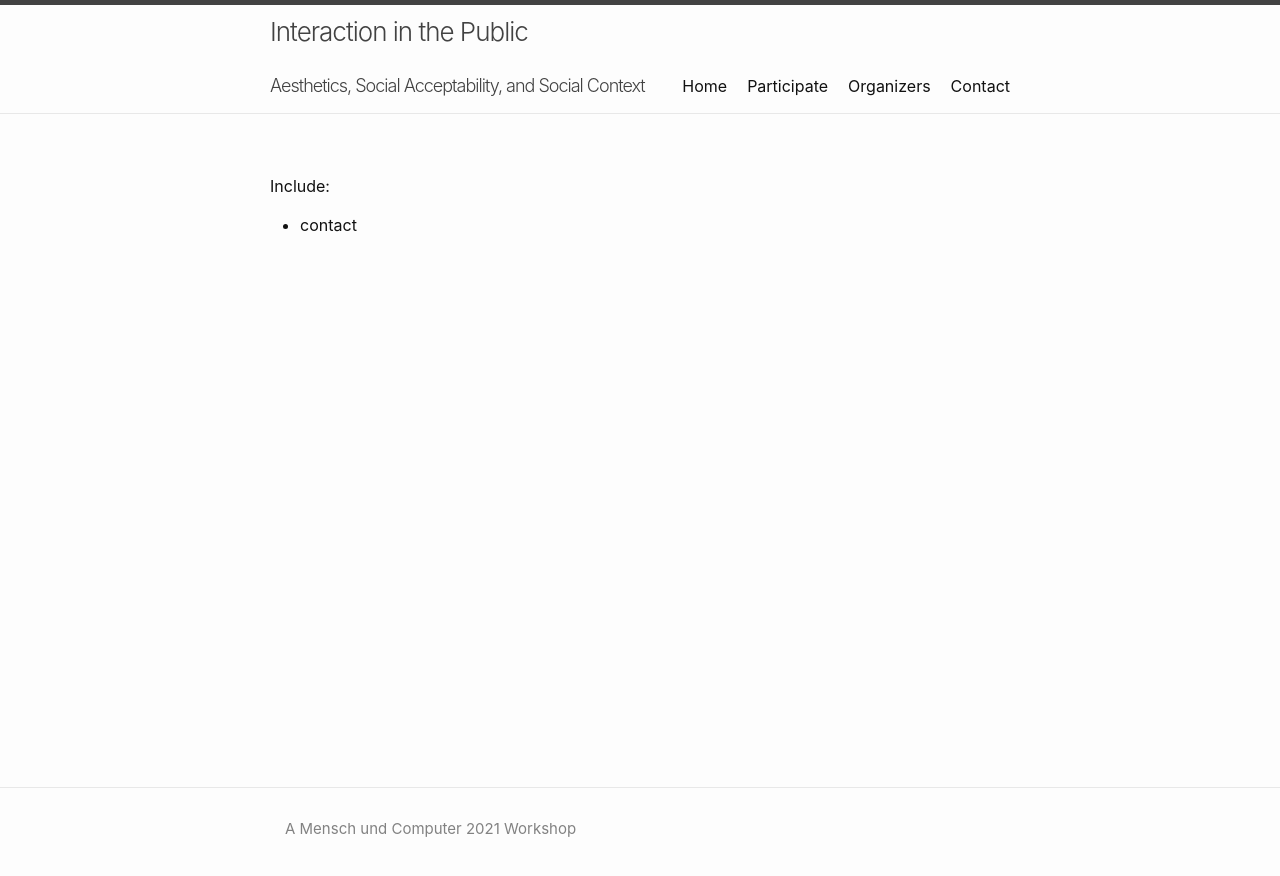
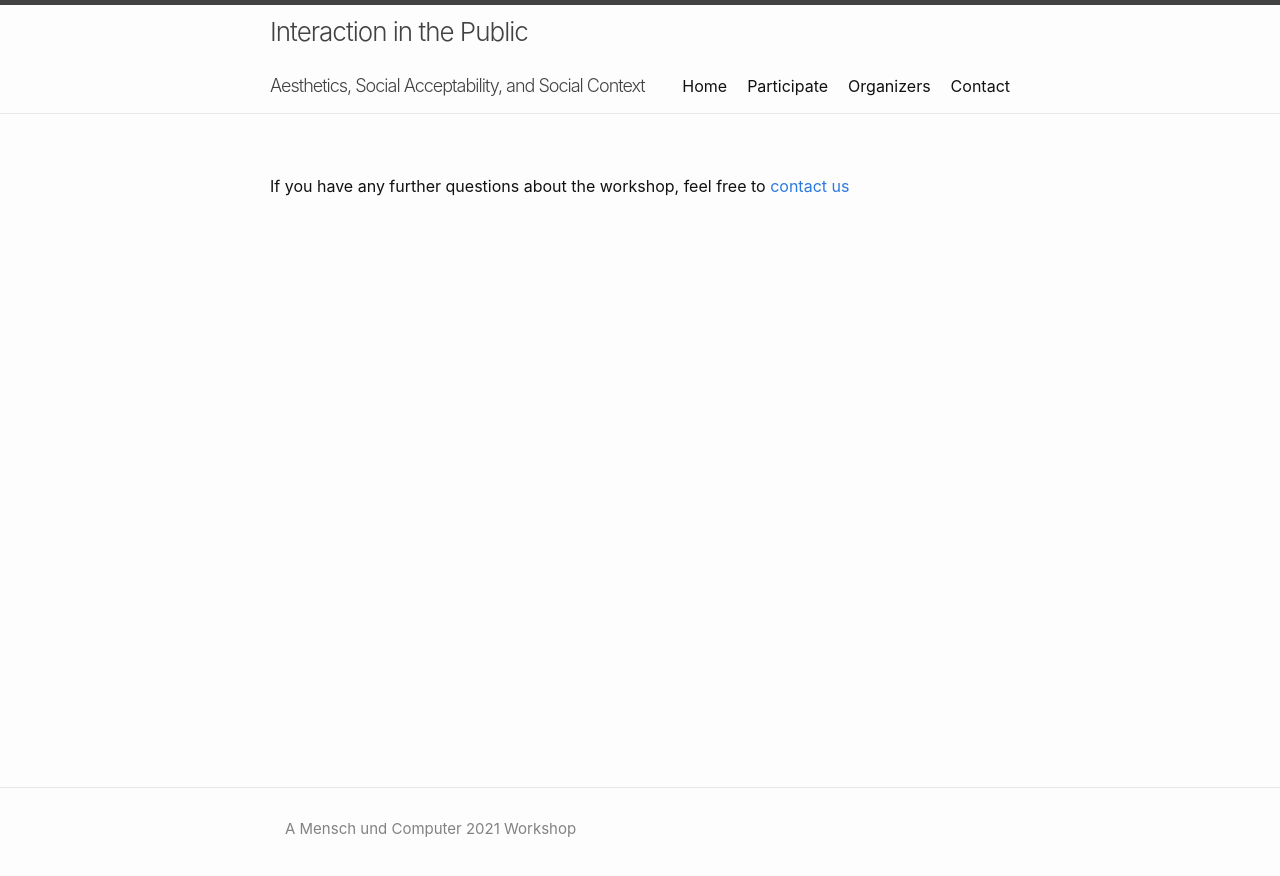
Before and after one commit to AlarithUhde/aips, a Jekyll site: the page built from contact.md, in a window 1280 px wide. Shown: the top 876 px of the page. Built offline with Jekyll 4.4.1, drawn with Linux system fonts in a browser that asks for light colours.

Commit message:
added contact address

```diff
--- a/contact.md
+++ b/contact.md
@@ -4,5 +4,4 @@ title: Contact
 ---
 
 
-Include:
-- contact
+If you have any further questions about the workshop, feel free to [contact us](mailto:alarith.uhde@uni-siegen.de)
```
